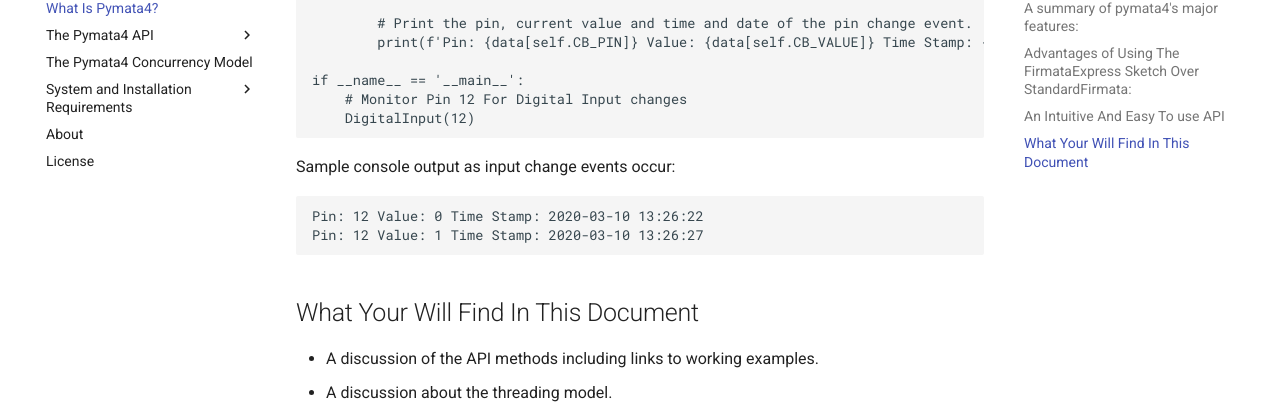
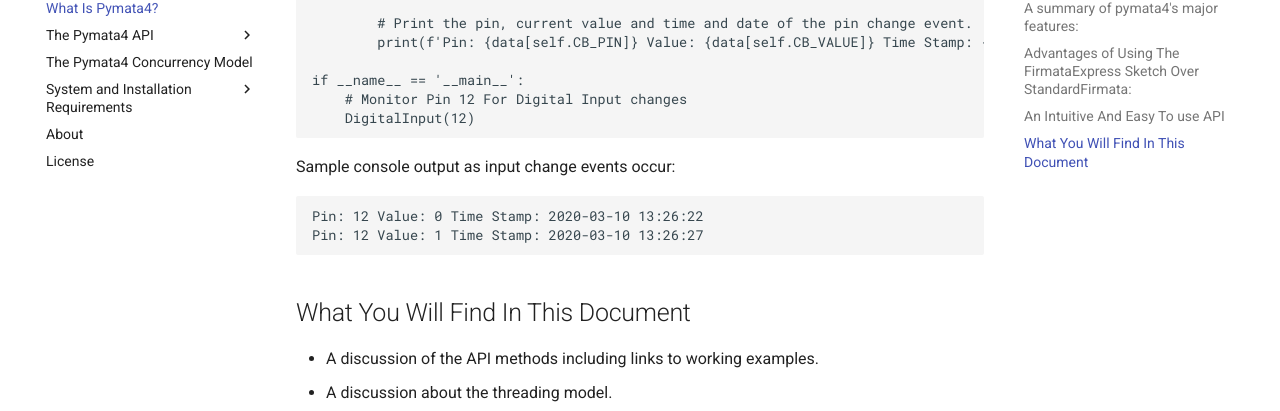
Before and after one commit to MrYsLab/pymata4, an MkDocs documentation site: the page built from docs/index.md, in a window 1280 px wide and 900 px high, scrolled down 2266 px. Shown: the part 100-511 px from the top of the window. Built offline with MkDocs 1.6.1 and Material for MkDocs 9.7.7, drawn with Linux system fonts in a browser that asks for light colours.

Commit message:
Version 1.1 Changes

````diff
--- a/docs/index.md
+++ b/docs/index.md
@@ -113,7 +113,7 @@
 ```
 
 
-## What Your Will Find In This Document
+## What You Will Find In This Document
 
 * A discussion of the API methods including links to working examples.
 * A discussion about the threading model.
````
